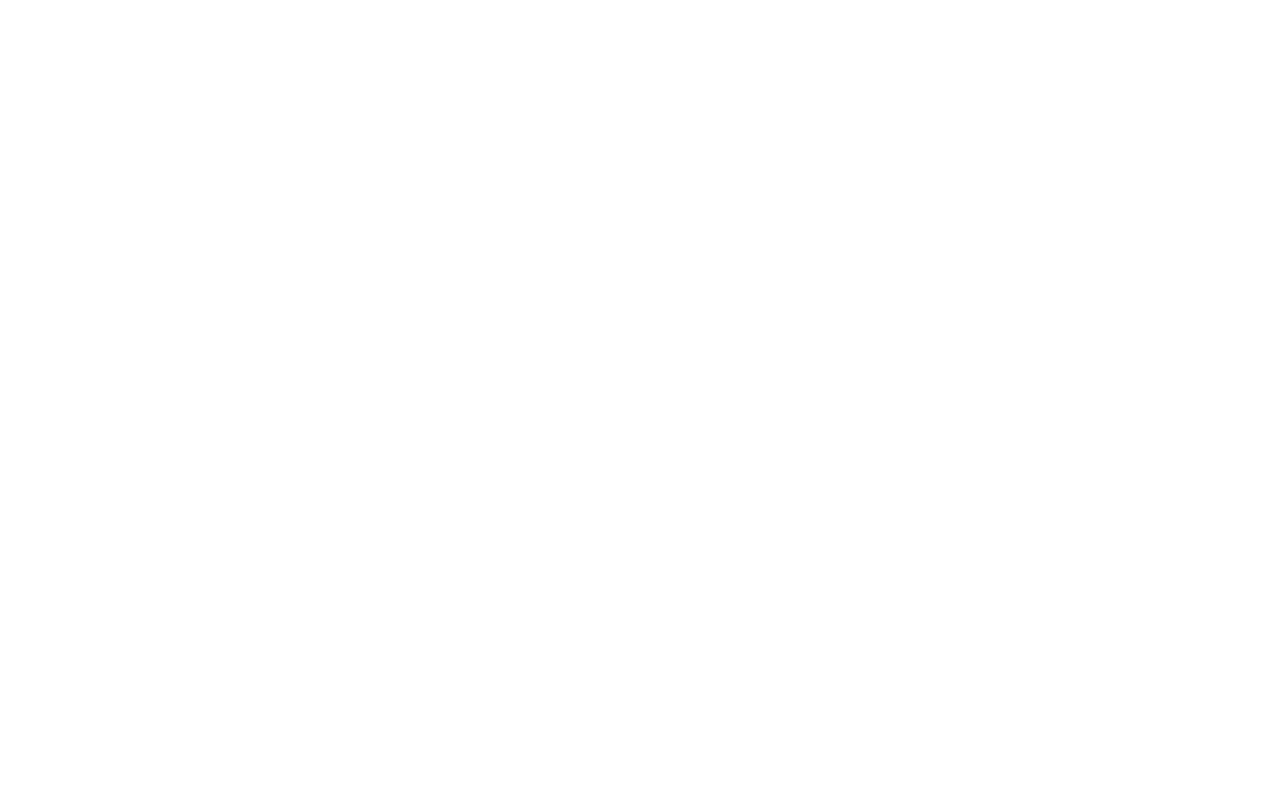
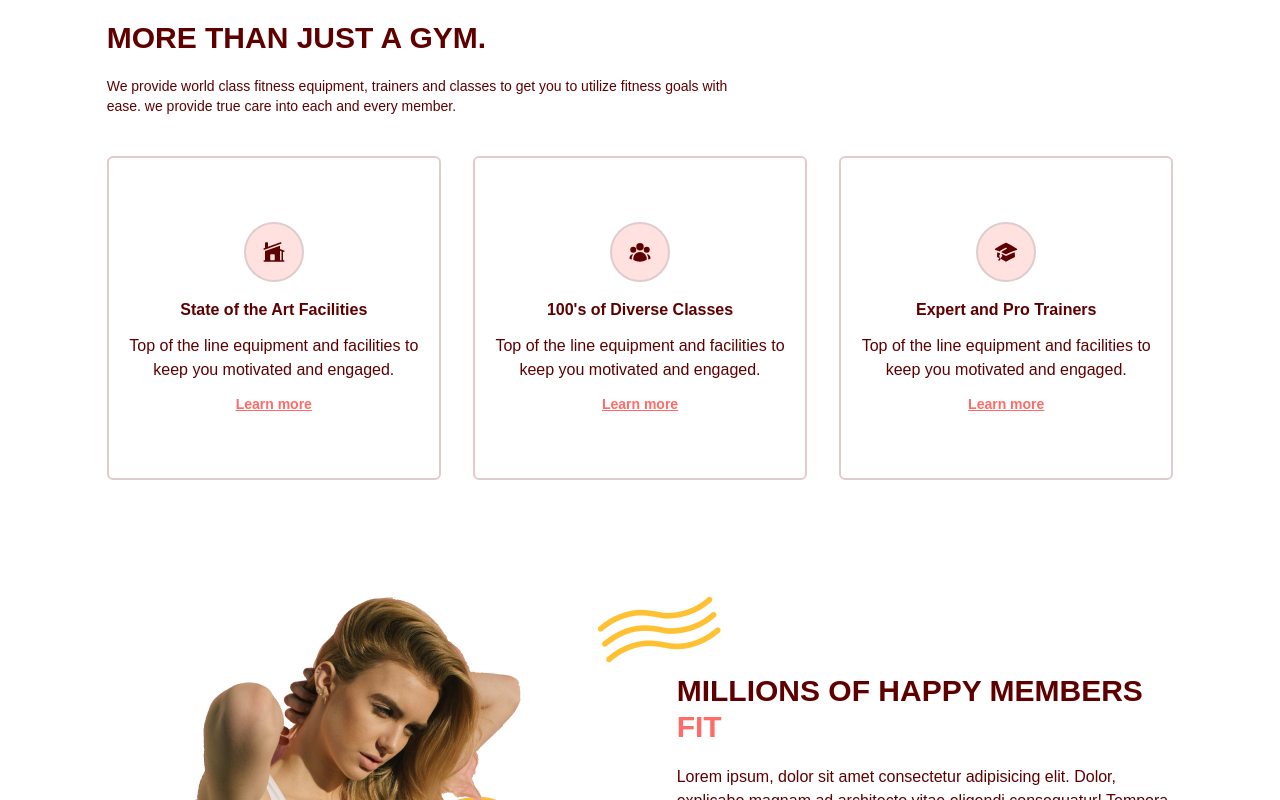
Before and after one commit to BigJoseDev/gym-app, a React (Vite) app: page / in a window 1280 px wide. Shown: the part 880-1680 px from the top of the page. Before the commit the page ends 800 px from the top, so only its background shows below. Built offline with nearby package versions, Linux system fonts and the light colour scheme.

Commit message:
on benefit page

```diff
--- a/src/App.tsx
+++ b/src/App.tsx
@@ -2,6 +2,7 @@
 import Home from "@/scenes/home"
 import { useEffect, useState } from "react"
 import { SelectedPage } from "@/shared/types";
+import Benefits from "@/scenes/benefits";
 
 
 
@@ -30,6 +31,7 @@
 
         />
         <Home  setSelectedPage={setSelectedPage}/>
+        <Benefits  setSelectedPage={setSelectedPage}/>
 
     </div>
 
--- /dev/null
+++ b/src/scenes/benefits/Benefit.tsx
@@ -0,0 +1,44 @@
+import { SelectedPage } from '@/shared/types';
+import { motion } from 'framer-motion';
+import AnchorLink from 'react-anchor-link-smooth-scroll';
+
+const childVariant = {
+    hidden:{opacity:0, scale: 0.9},
+    visible: {opacity: 1, scale: 1},
+}
+
+
+type Props = {
+    icon: JSX.Element;
+    title: string;
+    description: string;
+    setSelectedPage: (value: SelectedPage) => void;
+}
+
+
+const Benefit = ({ icon, title, description, setSelectedPage }: Props) => {
+    return (
+        <motion.div
+        variants={childVariant}
+        className='mt-5 rounded-md border-2 border-gray-100 px-5 py-16 text-center'>
+            <div className='mb-4 flex justify-center '>
+                <div className='rounded-full border-2 border-gray-100 bg-primary-100 p-4'>
+                    {icon}
+                </div>
+            </div>
+            <h4 className='font-bold'>
+                {title}
+            </h4>
+            <p className='my-3'>{description}</p>
+            <AnchorLink className="text-sm font-bold text-primary-500 underline hover:text-secondary-500"
+                onClick={() => setSelectedPage(SelectedPage.ContactUs)}
+                href={`#${SelectedPage.ContactUs}`}>
+                <p>Learn more</p>
+
+            </AnchorLink>
+
+        </motion.div>
+    )
+}
+
+export default Benefit
--- /dev/null
+++ b/src/scenes/benefits/index.tsx
@@ -0,0 +1,113 @@
+import HText from "@/shared/HText";
+import { BenefitType, SelectedPage } from "@/shared/types"
+import { HomeModernIcon, UserGroupIcon, AcademicCapIcon } from "@heroicons/react/24/solid"
+import { motion, stagger } from "framer-motion";
+import Benefit from "./Benefit";
+import ActionButton from "@/shared/ActionButton";
+import BenefitPageGraphic from "@/assets/BenefitsPageGraphic.png";
+
+const benefits: Array<BenefitType> = [
+    {
+        icon: <HomeModernIcon className="h-6 w-6 " />,
+        title: "State of the Art Facilities",
+        description: "Top of the line equipment and facilities to keep you motivated and engaged."
+    },
+    {
+        icon: <UserGroupIcon className="h-6 w-6 " />,
+        title: "100's of Diverse Classes",
+        description: "Top of the line equipment and facilities to keep you motivated and engaged."
+    },
+    {
+        icon: <AcademicCapIcon className="h-6 w-6 " />,
+        title: "Expert and Pro Trainers",
+        description: "Top of the line equipment and facilities to keep you motivated and engaged."
+    },
+]
+
+const container = {
+    hidden: {},
+    visible: {
+        transition: { staggerChildren: 0.2 }
+    }
+}
+
+type Props = {
+    setSelectedPage: (value: SelectedPage) => void;
+}
+
+const Benefits = ({ setSelectedPage }: Props) => {
+    return <section
+        id="benefits"
+        className="mx-auto min-h-full w-5/6 py-20">
+        <motion.div
+            onViewportEnter={() => setSelectedPage(SelectedPage.Benefits)}
+        >
+            {/* Header */}
+            < motion.div
+                initial="hidden"
+                whileInView="visible"
+                viewport={{ once: true, amount: 0.5 }}
+                transition={{ duration: 0.5 }}
+                variants={{
+                    hidden: { opacity: 0, x: -100 },
+                    visible: { opacity: 1, x: 0 },
+
+                }}
+                className="md:my-5 md:w-3/5">
+                <HText>MORE THAN JUST A GYM.</HText>
+                <p className="my-5 text-sm">We provide world class fitness equipment, trainers and classes to get you to utilize fitness goals with ease. we provide true care into each and every member.</p>
+            </motion.div>
+            {/* benefits */}
+            <motion.div
+                className="md:flex items-center justify-between gap-8 mt-5"
+                initial="hidden"
+                whileInView="visible"
+                viewport={{ once: true, amount: 0.5 }}
+                variants={container}
+            >
+                {benefits.map((benefit: BenefitType) => (
+                    <Benefit
+                        key={benefit.title}
+                        icon={benefit.icon}
+                        title={benefit.title}
+                        description={benefit.description}
+                        setSelectedPage={setSelectedPage}
+                    />
+                ))}
+            </motion.div>
+
+            {/* Graphics and desc */}
+            <div className="mt-16 items-center justify-between gap-20 md:mt-28 md:flex">
+                {/* graphic */}
+                <img className="mx-auto" src= {BenefitPageGraphic} alt="benefits-page-graphic" />
+                {/* description */}
+                <div>
+                    {/* title */}
+                    <div className="relative">
+                        <div className="before:absolute before:-top-20 before:-left-20 before:z-[1] before:content-abstractwaves">
+                            <HText>
+                                MILLIONS OF HAPPY MEMBERS {""} <span className="text-primary-500">FIT</span>
+                            </HText>
+                        </div>
+                        </div>
+                    {/* desc */}
+                    <div>
+                        <p className="my-5 ">Lorem ipsum, dolor sit amet consectetur adipisicing elit. Dolor, explicabo magnam ad architecto vitae eligendi consequatur! Tempora, corporis, praesentium doloremque laborum, perferendis in aliquid eligendi voluptatem alias sint modi deleniti?</p>
+                        <p className="mb-5">Lorem ipsum dolor, sit amet consectetur adipisicing elit. Autem alias deserunt voluptatibus similique molestiae debitis sapiente ducimus. Quisquam et minima eum ipsum nobis quia dolore ipsa deleniti, expedita molestias ducimus!</p>
+                    </div>
+                    {/* button */}
+                    <div className="relative mt-16">
+                        <div className="before:absolute before:-bottom-20 before:right-40 before:z-[-1] before:content-sparkles">
+                            <ActionButton setSelectedPage={setSelectedPage}>
+                                Join Now
+                            </ActionButton>
+                        </div>
+
+                    </div>
+                </div>
+            </div>
+        </motion.div>
+    </section>
+}
+
+export default Benefits
--- a/src/scenes/home/index.tsx
+++ b/src/scenes/home/index.tsx
@@ -25,7 +25,9 @@
         >
 
             {/* image and main header */}
-            <div className="md:flex mx-auto w-5/6 items-center justify-center md:5/6 ">
+            <motion.div className="md:flex mx-auto w-5/6 items-center justify-center md:5/6 "
+            onViewportEnter={()=> setSelectedPage(SelectedPage.Home)}
+            >
                 {/* main header */}
                 <div className="z-10 mt-32 md:basis-3/5">
                     {/* headings */}
@@ -53,7 +55,19 @@
                         </p>
                         </motion.div>
                     {/* actions */}
-                    <div className="mt-8 flex items-center gap-8">
+
+                    <motion.div
+                     className="mt-8 flex items-center gap-8"
+                     initial= "hidden"
+                     whileInView="visible"
+                     viewport={{once:true,amount:0.5}}
+                     transition={{delay:0.3, duration:1}}
+                     variants={{
+                         hidden:{opacity:0, x:-100},
+                         visible:{opacity:1, x: 0},
+
+                     }}
+                     >
                         <ActionButton setSelectedPage={setSelectedPage}>
                             Join Now
                         </ActionButton>
@@ -63,13 +77,13 @@
                             <p>Learn more</p>
                         </AnchorLink>
 
-                    </div>
+                    </motion.div>
                 </div>
                 {/* image */}
                 <div className="flex basis-3/5 justify-center md:z-10 md:ml-40 md:mt-16 md:justify-items-end">
                     <img alt="home-page-graphic" src={HomePageGraphic} />
                 </div>
-            </div>
+            </motion.div>
 
             {/* sponsors */}
             {isAboveMediumScreens && (
--- /dev/null
+++ b/src/shared/HText.tsx
@@ -0,0 +1,15 @@
+
+
+type Props = {
+    children: React.ReactNode
+}
+
+const HText = ({children}: Props) => {
+  return (
+    <h1 className="basis-3/5 font-montserrat text-3xl font-bold">
+        {children}
+    </h1>
+  )
+}
+
+export default HText
--- a/src/shared/types.ts
+++ b/src/shared/types.ts
@@ -4,3 +4,9 @@
     OurClasses = "ourclasses",
     ContactUs = "contactus",
   }
+
+  export interface BenefitType {
+    icon: JSX.Element;
+    title: string;
+    description: string;
+  }
```
